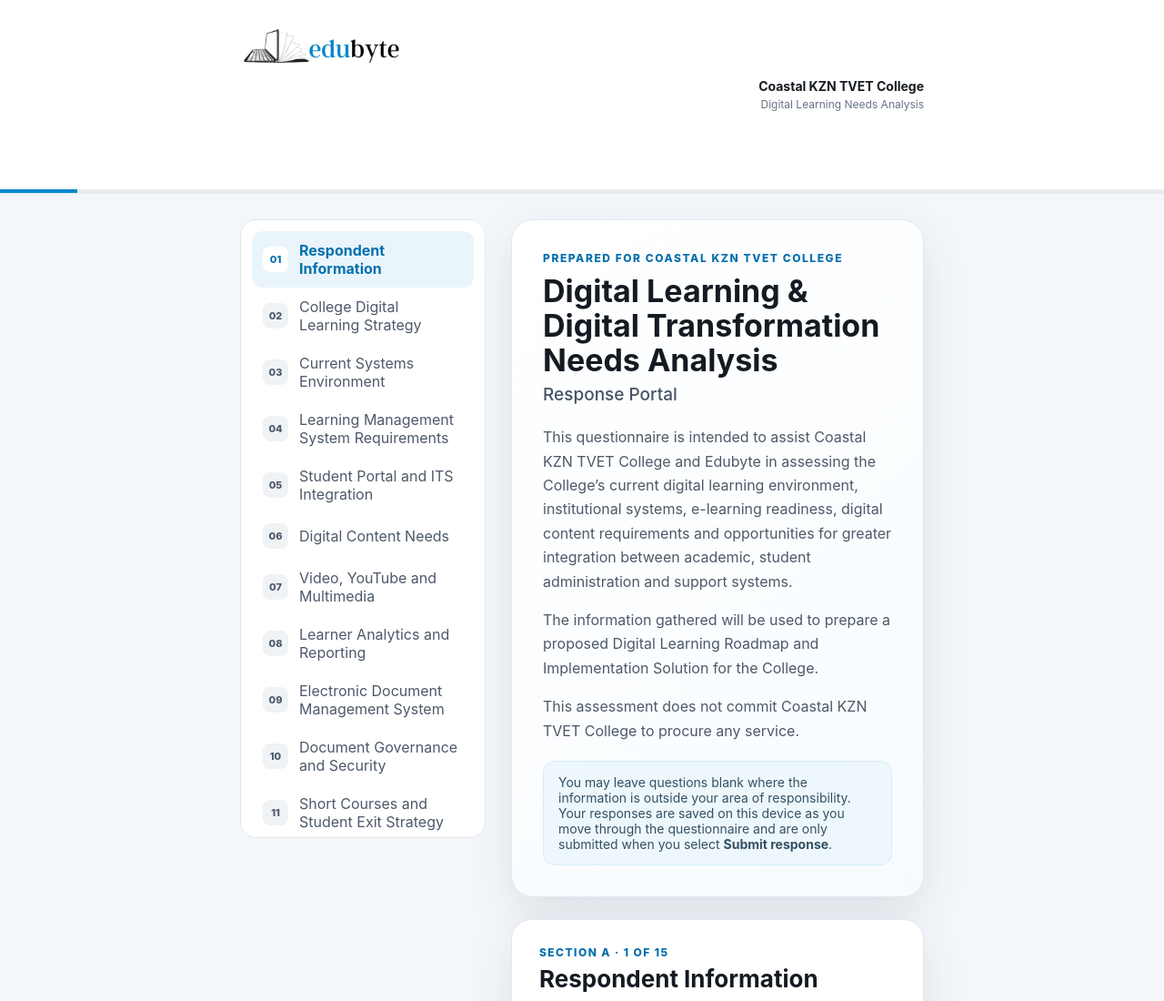
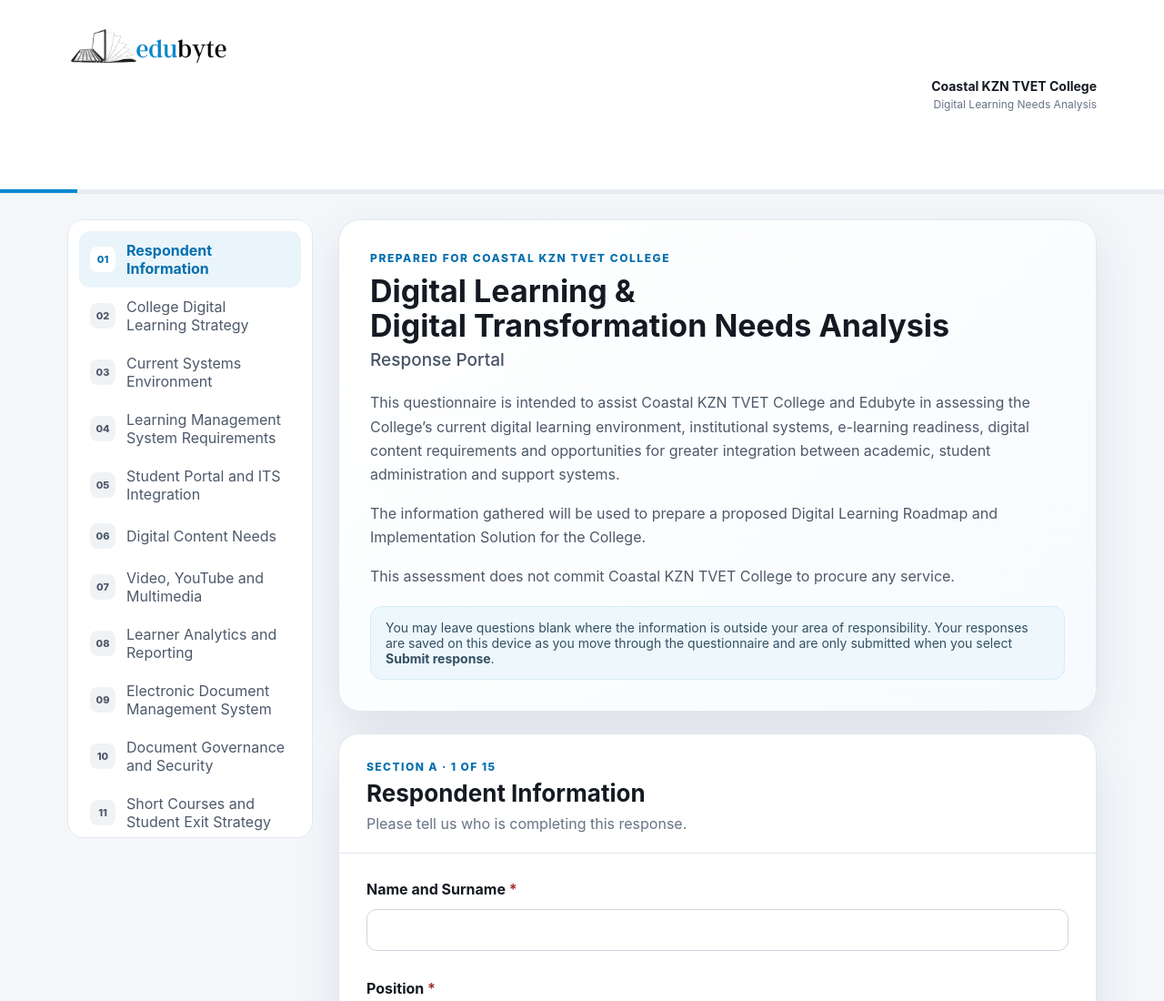
Before and after one commit to tilanavv-cmyk/Coastal-TVETC-LMS-Needs-Analysis, a website: page index.html in a window 1280 px wide. Shown: the top 1100 px of the page at 91% size. Drawn offline with Linux system fonts and the light colour scheme.

Commit message:
Update styles.css

```diff
--- a/styles.css
+++ b/styles.css
@@ -10,14 +10,14 @@ button,input,select,textarea{font:inherit}
 a{color:var(--blue2)}
 .shell{min-height:100vh}
 .topbar{background:#fff;border-bottom:1px solid var(--line);position:sticky;top:0;z-index:20}
-.topbar-inner{max-width:800px;margin:auto;padding:14px 24px;display:flex;align-items:center;gap:20px}
+.topbar-inner{max-width:1180px;margin:auto;padding:14px 24px;display:flex;align-items:center;gap:20px}
 .logo{width:180px;height:auto;display:block}
 .topbar-title{margin-left:auto;text-align:right}
 .topbar-title strong{display:block;font-size:14px}
 .topbar-title span{color:var(--muted);font-size:12px}
 .progress-wrap{height:4px;background:#e9edf2}
 .progress{height:100%;width:0;background:var(--blue);transition:width .25s ease}
-.layout{max-width:800px;margin:auto;padding:28px 24px 56px;display:grid;grid-template-columns:270px minmax(0,1fr);gap:28px}
+.layout{max-width:1180px;margin:auto;padding:28px 24px 56px;display:grid;grid-template-columns:270px minmax(0,1fr);gap:28px}
 .sidebar{position:sticky;top:94px;align-self:start;background:#fff;border:1px solid var(--line);border-radius:18px;padding:12px;max-height:calc(100vh - 120px);overflow:auto}
 .section-link{display:flex;gap:12px;align-items:center;width:100%;border:0;background:transparent;padding:11px 12px;border-radius:12px;text-align:left;cursor:pointer;color:#4d596a}
 .section-link:hover{background:#f5f8fa}
```
